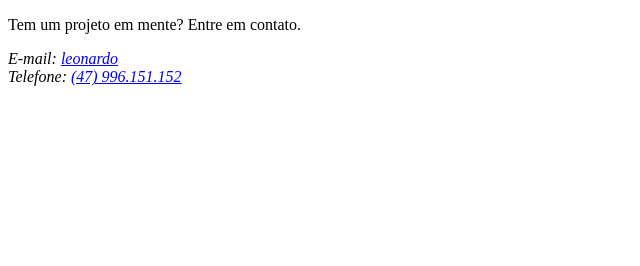
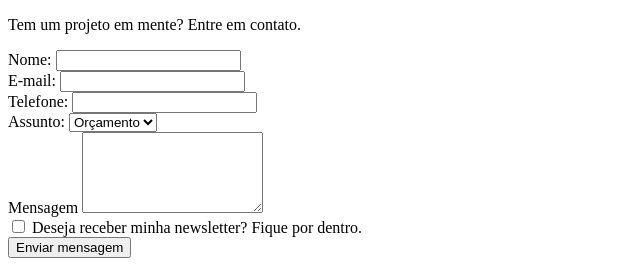
Before and after one commit to Leonardo-Nunes12/site, a plain HTML site: page index.html in a window 1280 px wide. Shown: the part 644-910 px from the top of the page, without its empty margins (0-640 px from the left). Before the commit the page ends 800 px from the top, so only its background shows below. Drawn offline with Linux system fonts and the light colour scheme.

Commit message:
Update index.html
Adição de formulário.

```diff
--- a/index.html
+++ b/index.html
@@ -74,10 +74,45 @@
 
             <p>Tem um projeto em mente? Entre em contato.</p>
 
-            <address>
+            <form action="">
+
+                <label for="nome">Nome: </label>
+                <input type="text" id="nome" name="nome" required><br>
+
+                <label for="email">E-mail: </label>
+                <input type="email" id="email" name="email" required><br>
+
+
+                <label for="telefone">Telefone: </label>
+                <input type="tel" id="telefone" name="telefone"><br>
+
+                <label for="assunto">Assunto: </label>
+                <select id="assunto" name="assunto">
+                    <option value="orcamento">Orçamento</option>
+                    <option value="duvida">Dúvida</option>
+                    <option value="outro">Outro</option>
+                </select>
+
+                <br>
+
+                <label for="mensagem">Mensagem</label>
+                <textarea name="mensagem" id="mensagem" cols="20" rows="5" required> </textarea>
+
+                <br>
+
+                <input type="checkbox" name="inscricao" id="inscricao">
+                <label for="inscricao">Deseja receber minha newsletter? Fique por dentro.</label>
+
+                <br>
+
+                <input type="submit" value="Enviar mensagem">
+
+            </form>
+
+            <!-- <address>
                 E-mail: <a href="mailto:leonardo@contato.com">leonardo</a> <br>
                 Telefone: <a href="tel:47 996151152">(47) 996.151.152</a>
-            </address>
+            </address> -->
         </section>
     </footer>
 </body>
```
